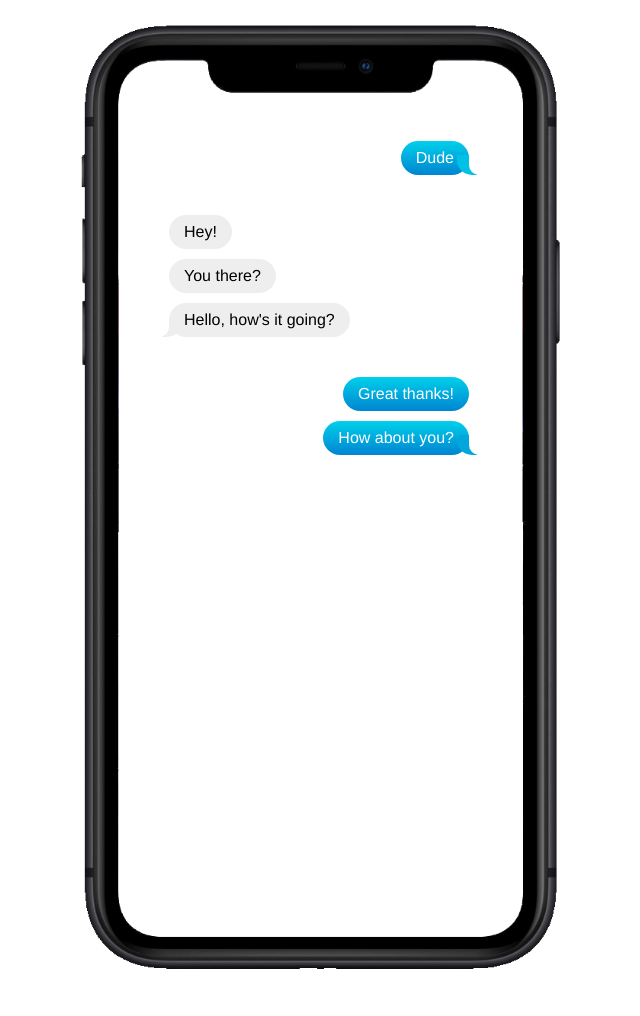
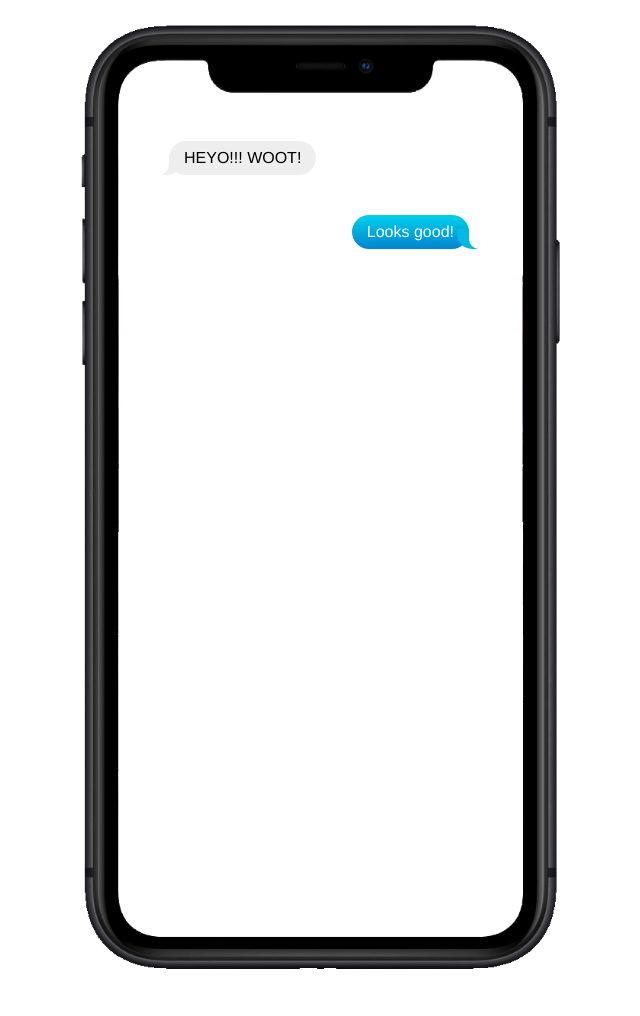
Before and after one commit to widal001/collaborative-programming, a Flask app: page / in a window 1280 px wide. Shown: the whole page, without its empty margins (319-959 px from the left). Run offline with Flask 2, Linux system fonts and the light colour scheme.

Commit message:
render messages dynamically

```diff
--- a/app.py
+++ b/app.py
@@ -3,4 +3,8 @@ app = Flask(__name__)
 
 @app.route('/')
 def hello_world():
-    return render_template('index.html')
+    messages = [
+        {'user': 'bd', 'message': 'HEYO!!! WOOT!'},
+        {'user': 'jj', 'message': 'Looks good!'}
+    ]
+    return render_template('index.html', messages=messages)
--- a/templates/index.html
+++ b/templates/index.html
@@ -14,9 +14,7 @@
         }
 
         .iphone {
-            background-image: url(
-              {{ url_for('static', filename='img/iphone.png') }}
-            );
+            background-image: url('/static/img/iphone.png');
             background-repeat: no-repeat;
             background-size: 100%;
             width: 500px;
@@ -124,33 +122,20 @@
 <body>
     <div class="iphone">
         <div class="chat">
-            <div class="mine messages">
-                <div class="message last">
-                    Dude
+            {% for message in messages %}
+            {% if message.user == 'bd' %}
+            <div class="yours messages">
+                {% else %}
+                <div class="mine messages">
+                    {% endif %}
+                    <div class="message last">
+                        {{message.message}}
+                    </div>
                 </div>
-            </div>
-            <div class="yours messages">
-                <div class="message">
-                    Hey!
-                </div>
-                <div class="message">
-                    You there?
-                </div>
-                <div class="message last">
-                    Hello, how's it going?
-                </div>
-            </div>
-            <div class="mine messages">
-                <div class="message">
-                    Great thanks!
-                </div>
-                <div class="message last">
-                    How about you?
-                </div>
+                {% endfor %}
             </div>
         </div>
     </div>
-
 </body>
 
 </html>
```
